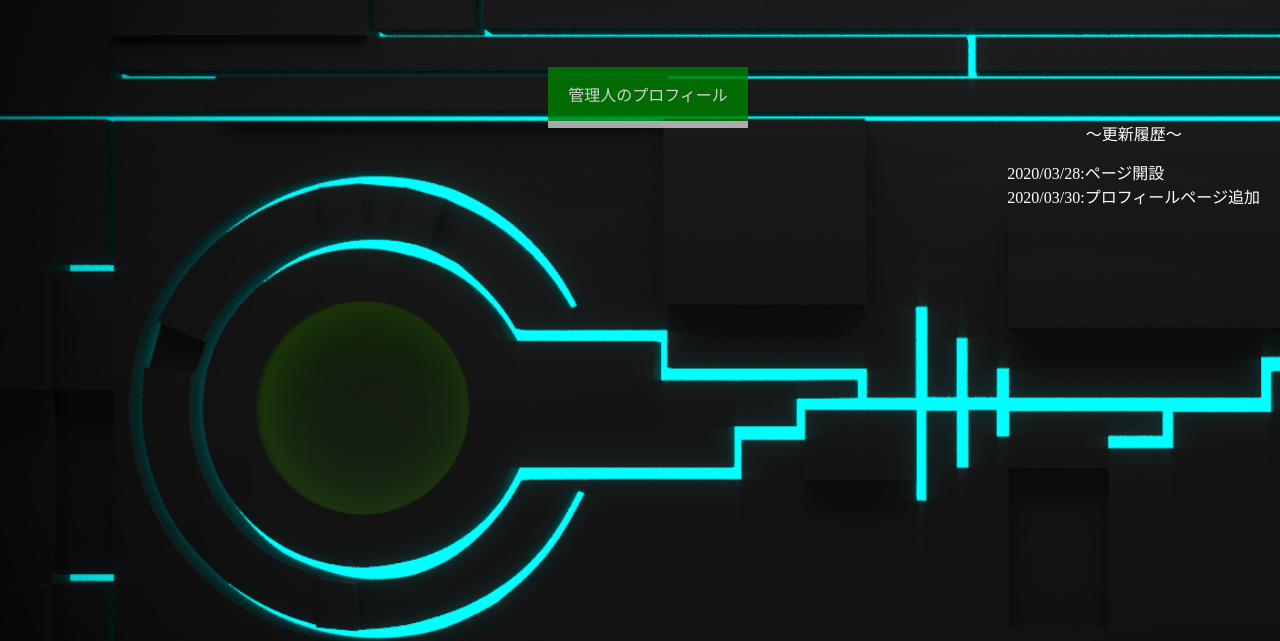
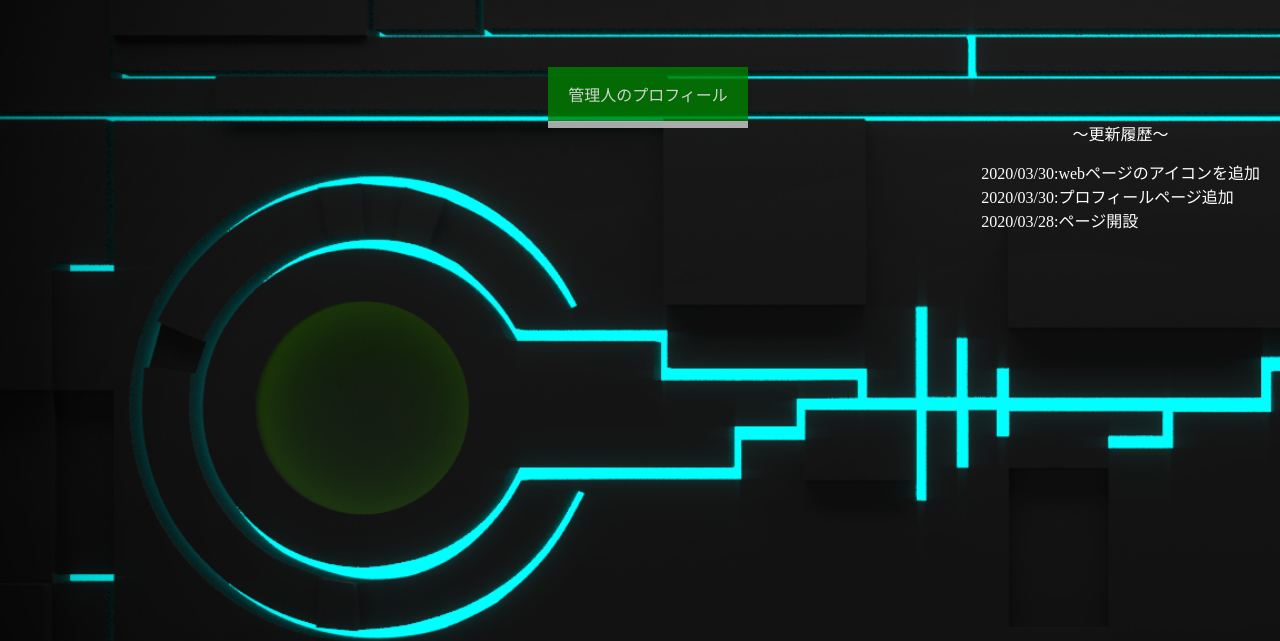
Before and after one commit to kssg-xcat/kssg-xcat, a plain HTML site: page 練習ページ.html in a window 1280 px wide. Shown: the part 177-818 px from the top of the page. Drawn offline with Linux system fonts and the light colour scheme.

Commit message:
Update 練習ページ.html

```diff
--- a/練習ページ.html
+++ b/練習ページ.html
@@ -26,10 +26,13 @@
         </p>
         <ul>
           <li>
-            2020/03/28:ページ開設
+            2020/03/30:webページのアイコンを追加
           </li>
           <li>
             2020/03/30:プロフィールページ追加
+          </li>
+          <li>
+            2020/03/28:ページ開設
           </li>
         </ul>
       </div>
```
